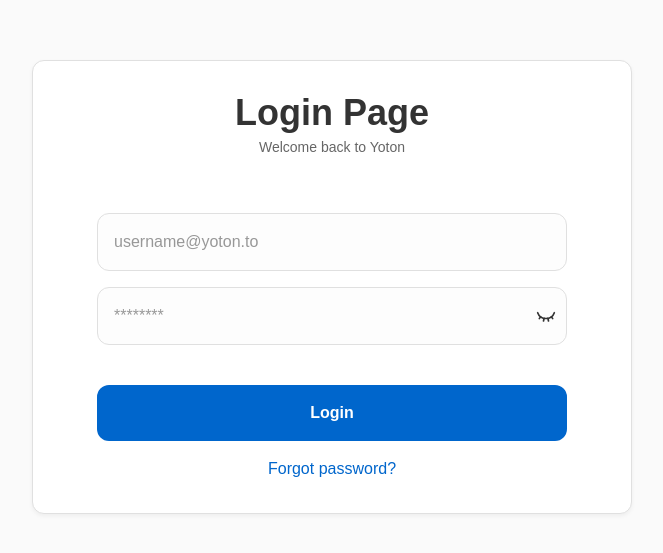
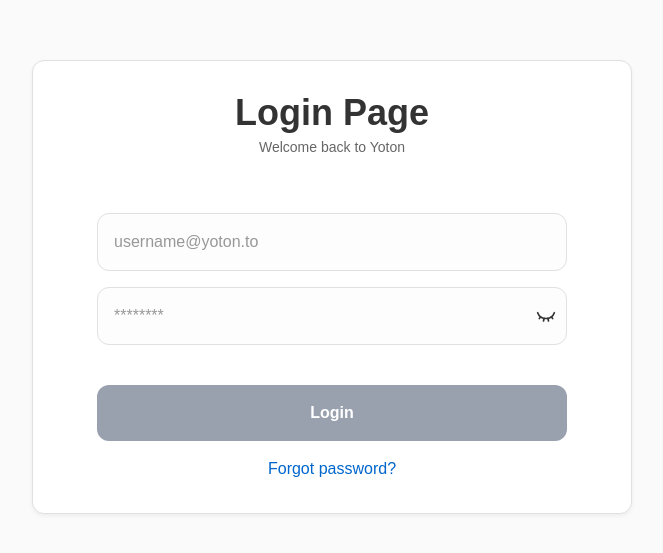
Before and after one commit to classmate-projects/yoton-web, a Next.js app: page /login in a window 1280 px wide. Shown: the part 113-666 px from the top of the page, without its empty margins (308-971 px from the left). Built offline with nearby package versions, Linux system fonts and the light colour scheme.

Commit message:
fix: Enhance login button functionality with loading state and disable on empty fields

```diff
--- a/app/(auth)/login/page.tsx
+++ b/app/(auth)/login/page.tsx
@@ -13,11 +13,12 @@
   const [showPassword, setShowPassword] = useState(false);
   const [emailOrUserName, setEmailOrUserName] = useState("");
   const [password, setPassword] = useState("");
+  const [loading, setLoading] = useState(false);
 
-  const handleLogin = async (e: React.FormEvent) => {
+  const handleLogin = async (e: React.SubmitEvent) => {
     e.preventDefault();
 
-    console.log("Login btn clicked");
+    setLoading(true);
 
     try {
       const res = await fetch("/api/login", {
@@ -39,6 +40,10 @@
       if (error instanceof Error) {
         toast.error(error.message);
       }
+    } finally {
+      setLoading(false);
+      setEmailOrUserName("")
+      setPassword("")
     }
   };
 
@@ -113,10 +118,18 @@
             </div>
           </div>
           <button
-            className="theme-blue text-white font-bold flex items-center justify-center gap-2 w-full p-4 rounded-xl mt-4 cursor-pointer hover:bg-[#00288E]/80 transition-all duration-200"
+            disabled={loading || !password || !emailOrUserName}
+            className="bg-blue-500 text-white font-bold flex items-center justify-center gap-2 w-full p-4 rounded-xl mt-4 cursor-pointer hover:bg-blue-600 transition-all duration-200 disabled:bg-gray-400 disabled:cursor-not-allowed"
             type="submit"
           >
-            Login
+            {loading ? (
+              <>
+                <div className="w-5 h-5 border-2 border-white border-t-transparent rounded-full animate-spin" />
+                Signing in...
+              </>
+            ) : (
+              "Login"
+            )}
           </button>
         </form>
         <Link
```
